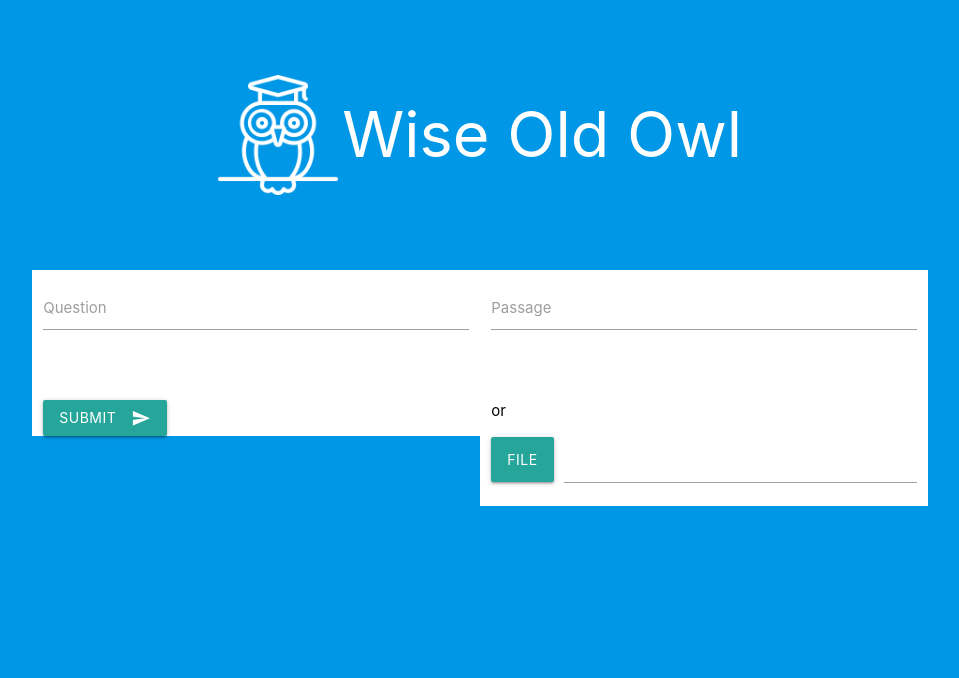
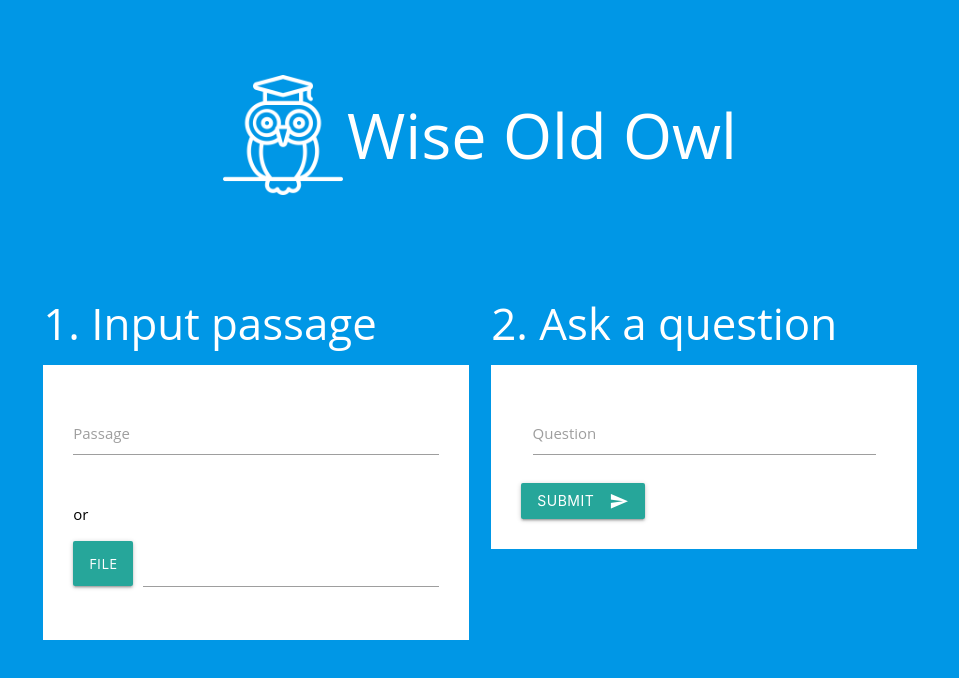
Before and after one commit to sahandbabali/wise-old-owl, a plain HTML site: page index.html in a window 1280 px wide. Shown: the whole page, without its empty margins (160-1119 px from the left). Drawn offline with nearby package versions, Linux system fonts and the light colour scheme.

Commit message:
before adding spinner

```diff
--- a/index.html
+++ b/index.html
@@ -27,35 +27,10 @@
       </div>
 
       <div class="row">
-        <div id="coltextleft" class="col m6">
-          <div class="row">
-            <form class="col s12">
-              <div class="row">
-                <div class="input-field col s12">
-                  <textarea
-                    id="textarea2"
-                    class="materialize-textarea"
-                  ></textarea>
-                  <label for="textarea2">Question</label>
-                </div>
-              </div>
-            </form>
-          </div>
-          <button
-            class="btn waves-effect waves-light"
-            type="submit"
-            id="subbot"
-            name="action"
-          >
-            Submit
-            <i class="material-icons right">send</i>
-          </button>
-
-          <div id="answercard"></div>
-        </div>
-        <div id="coltextright" class="col m6">
-          <div class="row">
-            <form class="col s12">
+        <div id="coltextright" class="col m6 s12">
+          <h3>1. Input passage</h3>
+          <div class="backwhite">
+            <form>
               <div class="row">
                 <div class="input-field col s12">
                   <textarea
@@ -66,7 +41,6 @@
                 </div>
               </div>
             </form>
-          </div>
             <p>or</p>
             <form action="#">
               <div class="file-field input-field">
@@ -81,6 +55,37 @@
             </form>
           </div>
         </div>
+
+        <!-- second div -->
+
+        <div id="coltextleft" class="col m6 s12">
+          <h3>2. Ask a question</h3>
+          <div class="backwhite">
+            <form>
+              <div>
+                <div class="input-field col s12">
+                  <textarea
+                    id="textarea2"
+                    class="materialize-textarea"
+                  ></textarea>
+                  <label for="textarea2">Question</label>
+                </div>
+              </div>
+            </form>
+            <button
+              class="btn waves-effect waves-light"
+              type="submit"
+              id="subbot"
+              name="action"
+            >
+              Submit
+              <i class="material-icons right">send</i>
+            </button>
+
+            <div id="answercard"></div>
+          </div>
+        </div>
+      </div>
     </div>
 
     <script src="app.js"></script>
--- a/style.css
+++ b/style.css
@@ -1,6 +1,7 @@
 body {
       background-color: #0097e6;
       color: white;
+      font-family: Open sans;
 }
 
 #header {
@@ -20,11 +21,18 @@ body {
 }
 
 
-#coltextright {
+/* #coltextright {
       background-color: white;
       color: black;
 }
 
 #coltextleft {
       background-color: white;
+} */
+
+
+.backwhite {
+      background-color: white;
+      color: black;
+      padding: 2rem;
 }
```
Lines whose indentation alone changed are shown as unchanged.
